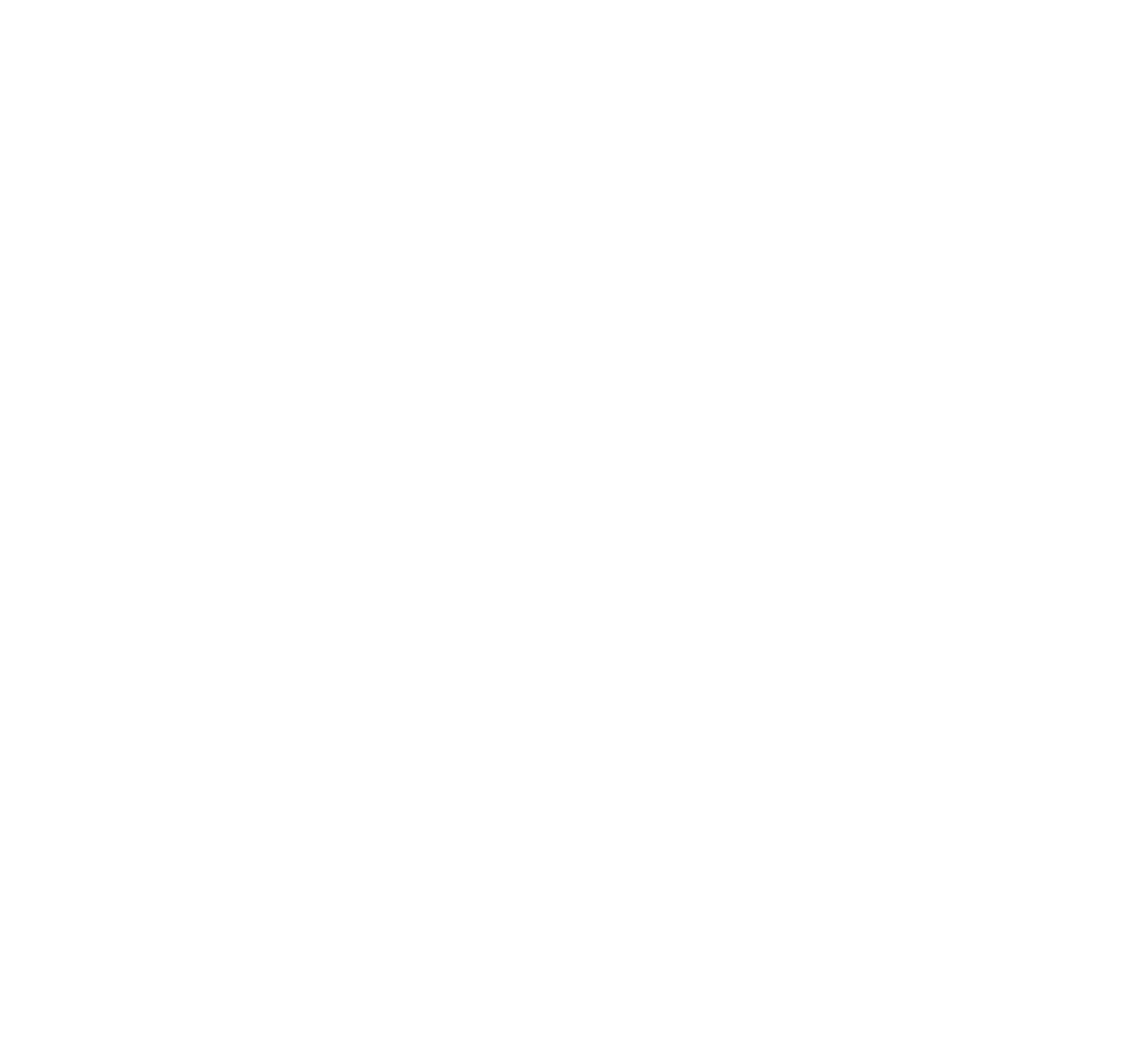
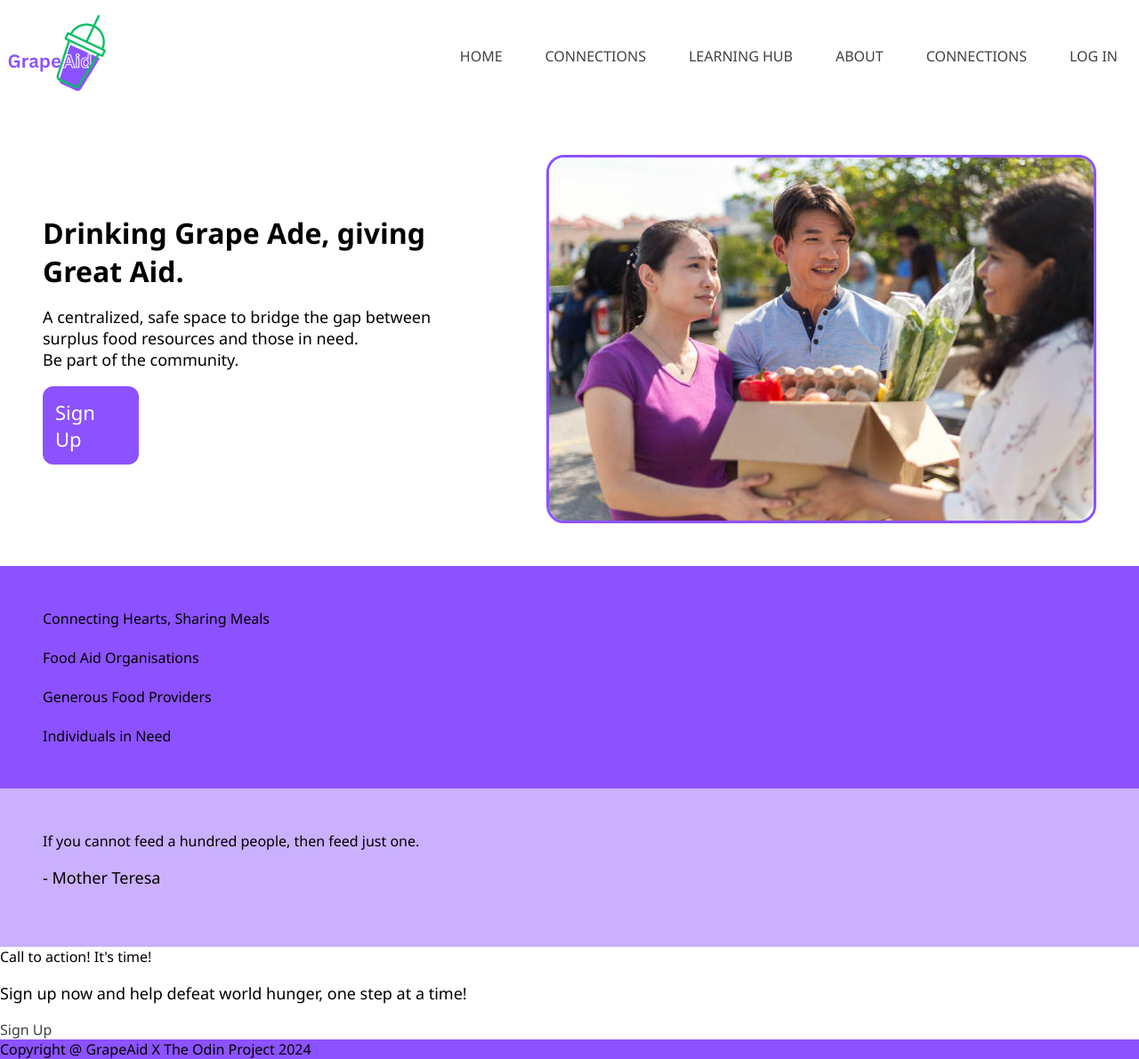
Before and after one commit to chloejann/odin-grapeaid, a plain HTML site: page src/index.html in a window 1280 px wide. Shown: the whole page at 89% size. Before the commit the page ends 800 px from the top, so only its background shows below. Drawn offline with Linux system fonts and the light colour scheme.

Commit message:
progressing

```diff
--- a/src/index.html
+++ b/src/index.html
@@ -1,11 +1,77 @@
 <!DOCTYPE html>
 <html lang="en">
-<head>
-    <meta charset="UTF-8">
-    <meta name="viewport" content="width=device-width, initial-scale=1.0">
+  <head>
+    <meta charset="UTF-8" />
+    <meta name="viewport" content="width=device-width, initial-scale=1.0" />
+    <link rel="stylesheet" href="styles.css" />
     <title>GrapeAid Home</title>
-</head>
-<body>
+  </head>
+  <body>
+    <div class="nav">
+      <img
+        src="/odin-grapeaid/img/grapeaidlogo.jpg"
+        alt="GrapeAid Logo"
+        class="grapeAidLogo"
+      />
+      <ul>
+        <li><a href="#">HOME</a></li>
+        <li><a href="#">CONNECTIONS</a></li>
+        <li><a href="#">LEARNING HUB</a></li>
+        <li><a href="#">ABOUT</a></li>
+        <li><a href="#">CONNECTIONS</a></li>
+        <li class="navLogin"><a href="#">LOG IN</a></li>
+      </ul>
+    </div>
 
-</body>
+    <div class="content">
+      <div class="introduction">
+        <div class="introText">
+        <div class="greatAidTitle">Drinking Grape Ade, giving Great Aid.</div>
+        <p>
+          A centralized, safe space to bridge the gap between surplus food
+          resources and those in need. <br>Be part of the community.
+        </p>
+        <a class="signUpIntro" href="#">Sign Up</a>
+        </div>
+        <img class="introImg" src="/odin-grapeaid/img/intro-pic.jpg">
+      </div>
+
+      <div class="information">
+        <div class="infoTitle">Connecting Hearts, Sharing Meals</div>
+        <div class="infoPics">
+          <div class="eachInfoPic">
+            <img src="" />
+            <div class="infoText">Food Aid Organisations</div>
+          </div>
+          <div class="eachInfoPic">
+            <img src="" />
+            <div class="infoText">Generous Food Providers</div>
+          </div>
+          <div class="eachInfoPic">
+            <img src="" />
+            <div class="infoText">Individuals in Need</div>
+          </div>
+        </div>
+      </div>
+
+      <div class="quote">
+        <div class="quoteTitle">
+          If you cannot feed a hundred people, then feed just one.
+        </div>
+        <p class="quoteAuthor">- Mother Teresa</p>
+      </div>
+
+      <div class="signUpContainer">
+        <div class="signUpText">
+          <div class="callToActionTitle">Call to action! It's time!</div>
+          <p class="signUpP">
+            Sign up now and help defeat world hunger, one step at a time!
+          </p>
+        </div>
+        <a class="signUpCall" href="#">Sign Up</a>
+      </div>
+    </div>
+
+    <div class="footer">Copyright @ GrapeAid X The Odin Project 2024</div>
+  </body>
 </html>
--- a/src/styles.css
+++ b/src/styles.css
@@ -0,0 +1,95 @@
+body {
+    font-family:'Segoe UI', Tahoma, Geneva, Verdana, sans-serif;
+    background-color: white;
+    margin: 0;
+    padding: 0;
+    min-height: 100vh;
+    display: flex;
+    flex-direction: column;
+    justify-content: space-between;
+}
+
+.nav {
+    background-color: white;
+    display: flex;
+    align-items: center;
+    justify-content: space-between;
+}
+
+
+ul {
+    display: flex;
+}
+
+li {
+    list-style-type: none;
+    padding: 0 24px;
+}
+
+a {
+    text-decoration: none;
+    color: #3E4240;
+}
+
+p {
+    font-size: 18px;
+}
+
+.content {
+    display: flex;
+    flex-direction: column;
+    flex: 1;
+}
+
+.introduction {
+    background-color: white;
+    display: flex;
+    align-items: center;
+    justify-content: center;
+    gap: 6%;
+}
+
+.greatAidTitle {
+    font-size: 32px;
+    font-weight: bold;
+}
+
+.introImg {
+    border-radius: 20px;
+    border: 3px solid #8C52FF;
+}
+
+.introText {
+    display: flex;
+    flex-direction: column;
+    flex-wrap: wrap;
+}
+
+.signUpIntro {
+    font-size: 22px;
+    padding: 14px;
+    background-color: #8C52FF;
+    color: white;
+    max-width: 80px;
+    border-radius: 12px;
+}
+
+.information {
+    background-color: #8C52FF;
+}
+
+.quote {
+    background-color: #CAB0FF;
+}
+
+.signupContainer {
+    background-color: #CAB0FF;
+}
+
+.footer {
+    background-color: #8C52FF;
+}
+
+.introduction, .information, .quote, .signupContainer {
+    padding: 48px;
+}
```
Also changed, not shown: img/grapeaidlogo.jpg (added), img/intro-pic.jpg (added).
